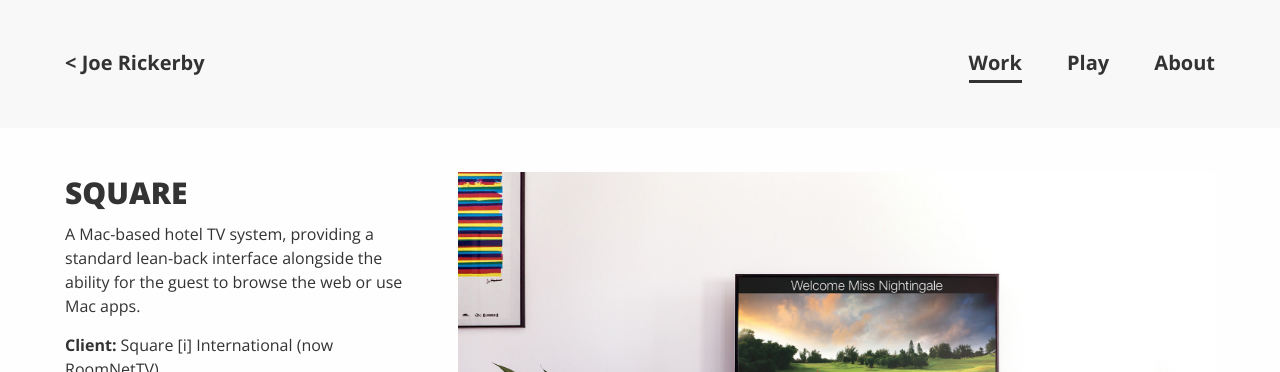
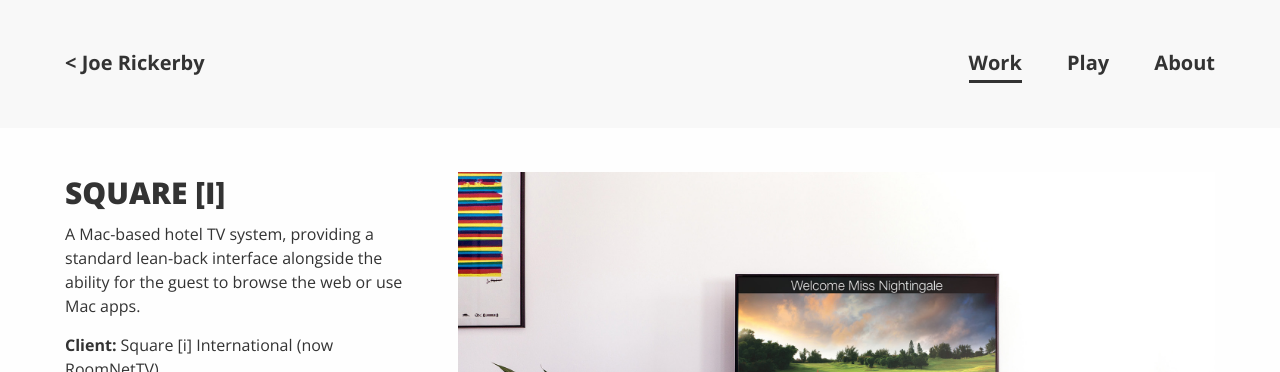
Before and after one commit to joerick/joerick.me, a Jekyll site: the page built from _work/square.md, in a window 1280 px wide. Shown: the top 372 px of the page. Built offline with Jekyll 4.4.1, drawn with Linux system fonts in a browser that asks for light colours.

```diff
--- a/_work/square.md
+++ b/_work/square.md
@@ -1,6 +1,6 @@
 ---
 layout: work
-title: Square
+title: Square [i]
 description: A Mac-based hotel TV system, providing a standard lean-back interface alongside the ability for the guest to browse the web or use Mac apps.
 client: Square [i] International (now RoomNetTV)
 technology: Cocoa, CoreAnimation, Objective-C, Mac, Smalltalk, Django
```
